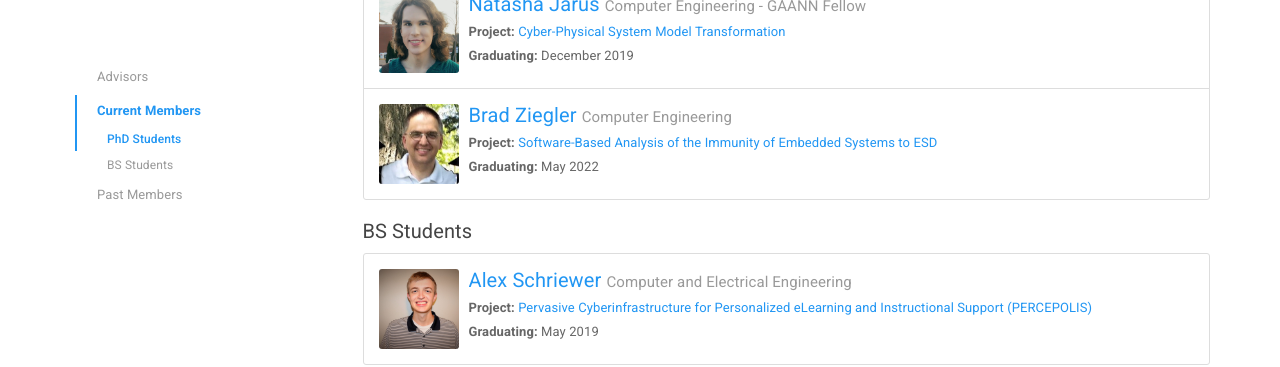
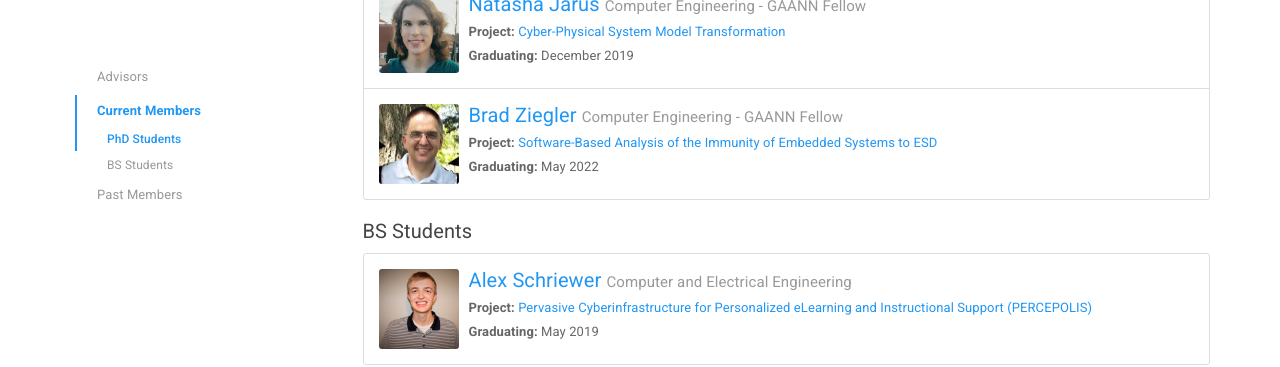
Before and after one commit to sendecomp/sendecomp-website, a Jekyll site: the page built from people.html, in a window 1280 px wide and 900 px high, scrolled down 539 px. Shown: the part 152-519 px from the top of the window. Built offline with Jekyll 4.4.1, drawn with Linux system fonts in a browser that asks for light colours.

Commit message:
Update members.yml

```diff
--- a/_data/members.yml
+++ b/_data/members.yml
@@ -54,7 +54,7 @@
   photo: Hurson.jpg
 
 - name: Brad Ziegler
-  major: Computer Engineering
+  major: Computer Engineering - GAANN Fellow
   degree: PhD
   status: Active
   grad: 2022 May
```
